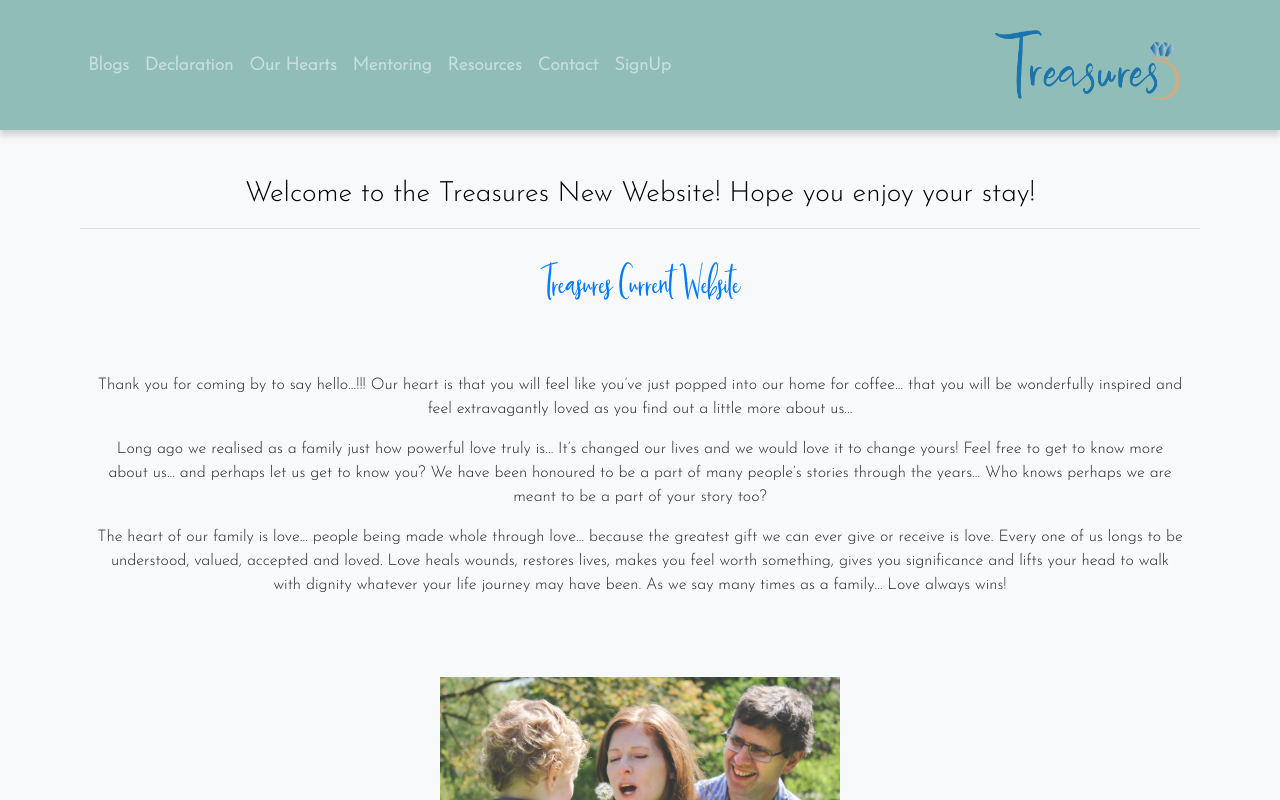
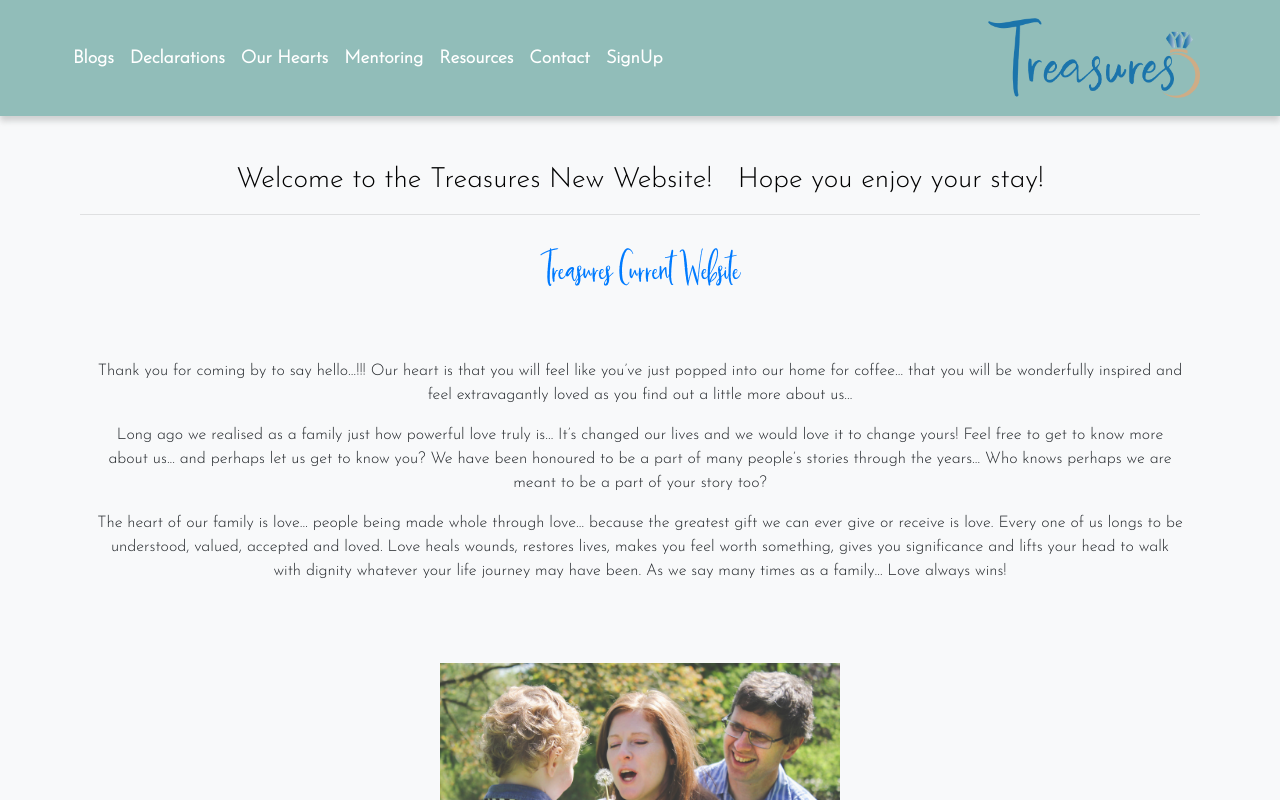
Before and after one commit to bethel-school-of-technology/treasures-web-frontend, a React (Create React App) app: page / in a window 1280 px wide. Shown: the top 800 px of the page. Built offline with nearby package versions, Linux system fonts and the light colour scheme.

Commit message:
Last few changes to css

```diff
--- a/src/App.js
+++ b/src/App.js
@@ -7,7 +7,7 @@ function App() {
       <div className="row">
         <div className="col-12">
           <header className="App-header">
-            <h3>Welcome to the Treasures New Website! Hope you enjoy your stay!</h3>
+            <h3>Welcome to the Treasures New Website! &nbsp; Hope you enjoy your stay!</h3>
             <hr></hr>
             <a
               className="App-link"
--- a/src/components/nav.css
+++ b/src/components/nav.css
@@ -55,12 +55,12 @@
 .navbar-logo {
   height: 110px;
   width: auto;
-  padding: 20px 20px;
+  padding: 15px 15px;
 }
 
 .navbar {
   font-weight: bold;
   box-shadow: 0 5px 6px rgba(166, 167, 167, 0.5);
   background: var(--tr-pastelGreen);
-  padding: 10px 80px;
+  padding: 3px 65px;
 }
--- a/src/components/nav.js
+++ b/src/components/nav.js
@@ -8,7 +8,7 @@ class nav extends React.Component {
         return (
 
 
-            <nav className="navbar navbar-expand-lg navbar-dark">
+            <nav className="navbar navbar-expand-lg">
                 {/* <Link class="navbar-brand" to="/">Treasures</Link>
                 <Link className="navbar-brand" to="public/TreasuresFinSub.png"></Link> */}
                 <button className="navbar-toggler" type="button" data-toggle="collapse" data-target="#navbarNav" aria-controls="navbarNav" aria-expanded="false" aria-label="Toggle navigation">
@@ -21,7 +21,7 @@ class nav extends React.Component {
                             <Link className="nav-link" to="/Blogs">Blogs</Link>
                         </li>
                         <li className="nav-item">
-                            <Link className="nav-link" to="/Declaration">Declaration</Link>
+                            <Link className="nav-link" to="/Declaration">Declarations</Link>
                         </li>
                         <li className="nav-item">
                             <Link className="nav-link" to="/Hearts">Our Hearts</Link>
--- a/src/pages/declaration/declaration.css
+++ b/src/pages/declaration/declaration.css
@@ -2,7 +2,8 @@
   text-align: center;
   color: var(--dark-color);
   background-color: var(--light-color);
-  padding: 0 4rem 20rem 4rem;
+  /* padding: 0 4rem 20rem 4rem; */
+  margin: 3rem 5rem;
   /* margin-top: 6rem; */
 }
 
--- a/src/pages/resources/resources.css
+++ b/src/pages/resources/resources.css
@@ -38,6 +38,10 @@ img {
   margin: 1rem;
   background-color: var(--tr-honey);
   text-align: left;
+}
+
+.bookSelfBtn{
+  text-align: center;
 }
 
 .textWrapLeft {
--- a/src/pages/resources/resources.js
+++ b/src/pages/resources/resources.js
@@ -130,7 +130,10 @@ function Resources() {
             <p >Just one short encounter with Jesus was all it took for people to step into freedom, wholeness and life, even after years of suffering with complex issues. Yet each encounter was the result of a journey. What was going on in their hearts and minds as they reached out to Jesus? What were their hopes and fears as they journeyed towards Him? - Maybe they were the same ones as you have?</p>
             <p>These ten stories are based on the accounts found in the gospels but they are not meant to be read as scripture. However, they are written to be consistent with both God’s and man’s nature. By dramatising the accounts, my hope is that they would help you experience just one possibility of what it might have been like for each person. A glimpse into the unique journey of their hearts and minds, of their hopes and fears, leading up to the moment of their encounter with Jesus and subsequent breakthrough. Every story, every breakthrough, has been recorded in scripture to encourage us. For what God has done for one, is available for all… for you!</p>
             <p>After each short story I have added a few thoughts and questions to help you ponder, explore and go on your own journey encountering Jesus.</p>
-            <a className="btn btn-primary" href="https://www.amazon.co.uk/dp/B08B35T9MC">Amazon UK</a> &nbsp; <a className="btn btn-primary" href="https://www.amazon.com/dp/B08B35T9MC">Amazon USA</a>
+            <div className="bookSelfBtn">
+              <a className="btn btn-primary" href="https://www.amazon.co.uk/dp/B08B35T9MC">Amazon UK</a> &nbsp;
+              <a className="btn btn-primary" href="https://www.amazon.com/dp/B08B35T9MC">Amazon USA</a>
+            </div>
             {/* <a className="btn btn-light" href="https://www.amazon.co.uk/dp/B08B35T9MC">Amazon UK</a> &nbsp; <a className="btn btn-primary" href="https://www.amazon.com/dp/B08B35T9MC">Amazon USA</a> */}
           </div>
         </div>
@@ -147,7 +150,10 @@ function Resources() {
             <p>A treasure map to discovering the gold that is hidden inside yourself and all those amazing people around you! God sees the gold and the goodness in YOU and in every single person in your world!</p>
             <p>So here begins the adventure... an adventure you can go on by yourself, with friends and family or in a group whatever age you all are, isn’t that cool! An adventure that will help you to see the Bible and hear God’s voice in a new way. An adventure that will take you through all seven continents of the world as we explore lots of different animals, enjoy fun and creative activities and learn many ways to discover the gold in ourselves and others!</p>
             <p>Enjoy the adventure!!!</p>
-            <a className="btn btn-primary" href="https://www.amazon.co.uk/dp/B08P3QTMK4">Amazon UK</a> &nbsp; <a className="btn btn-primary" href="https://www.amazon.com/dp/B08P3QTMK4">Amazon USA</a>
+            <div className="bookSelfBtn">
+              <a className="btn btn-primary" href="https://www.amazon.co.uk/dp/B08P3QTMK4">Amazon UK</a> &nbsp;
+            <a className="btn btn-primary" href="https://www.amazon.com/dp/B08P3QTMK4">Amazon USA</a>
+            </div>
           </div>
         </div>
 
--- a/src/pages/users/Login.js
+++ b/src/pages/users/Login.js
@@ -55,7 +55,9 @@ function Login() {
                             </label>
                         </div>
                         <button className="w-100 btn btn-lg btn-primary" type="submit">Login</button>
-                        <p className="mt-5 mb-3 text-muted">© 2020</p>
+                        {/* <p className="mt-5 mb-3 text-muted">© 2020</p> */}
+                        <br></br>
+                        <br></br>
                         <Link to="/SignUp">Create An Account</Link>
                     </form>
                 </main>
```
Also changed, not shown: 2 other files (tests, documents, lock files or other folders).
